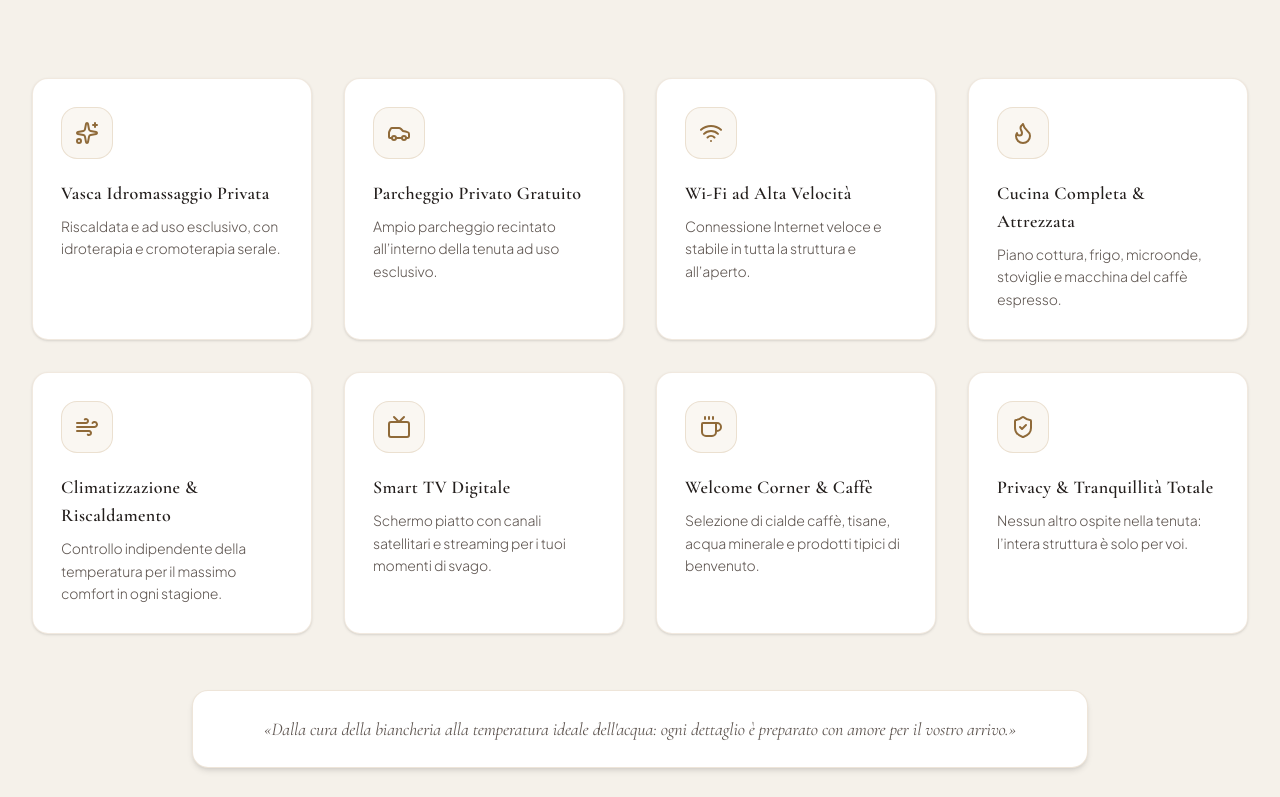
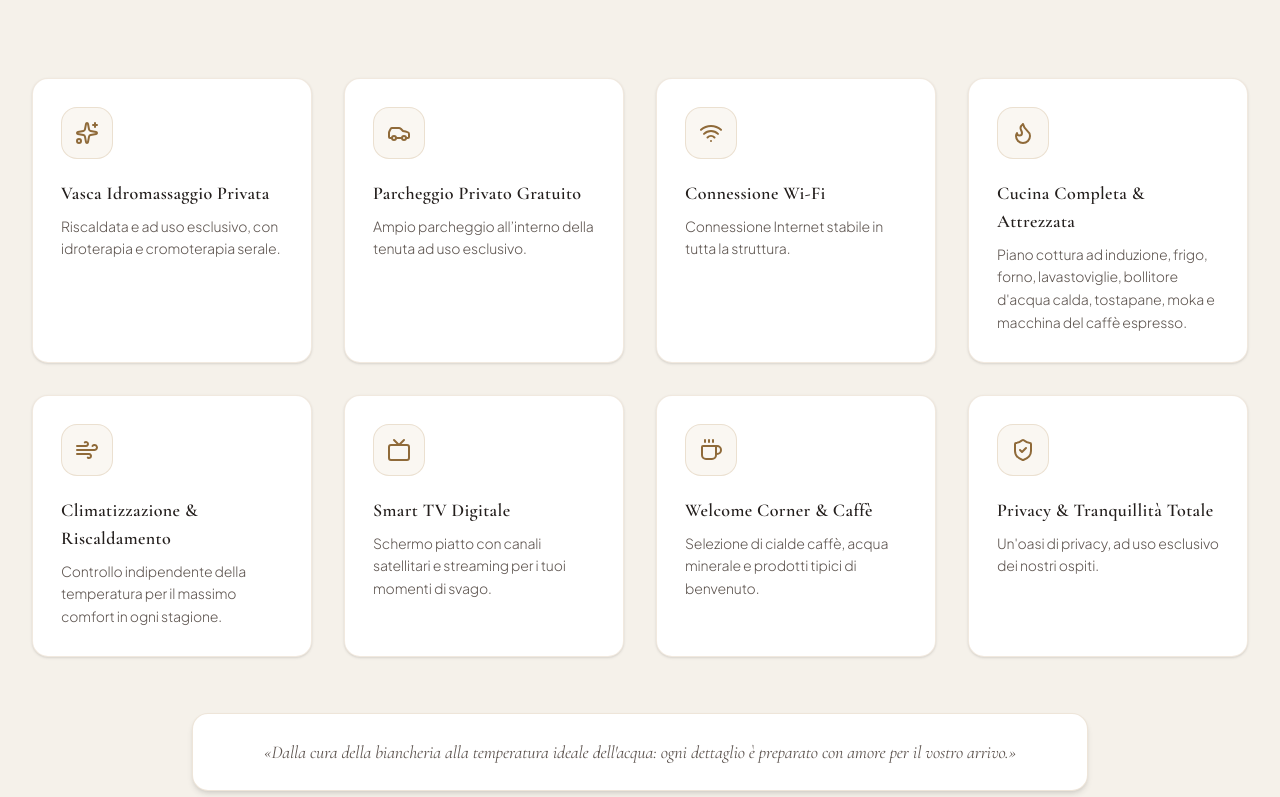
Before and after one commit to MrGeniale/noce-di-pietra-luxury-trulli, a React (Vite) app: page / in a window 1280 px wide. Shown: the part 4773-5570 px from the top of the page. Built offline with nearby package versions, Linux system fonts and the light colour scheme.

Commit message:
Aggiornata foto idromassaggio e testi servizi inclusi

```diff
--- a/src/components/JacuzziSection.tsx
+++ b/src/components/JacuzziSection.tsx
@@ -38,7 +38,7 @@ export const JacuzziSection: React.FC<JacuzziProps> = ({ onOpenBooking }) => {
           {/* Main Large Visual Card */}
           <div className="lg:col-span-7 relative group rounded-3xl overflow-hidden border border-[#c5a880]/30 shadow-2xl">
             <img
-              src="/images/img_8224.jpg"
+              src="/images/jacuzzi-relax.jpg"
               alt="Vasca Idromassaggio Noce di Pietra Luxury Trulli"
               className="w-full h-[400px] sm:h-[500px] object-cover object-center transform group-hover:scale-105 transition-transform duration-700"
             />
--- a/src/data/content.ts
+++ b/src/data/content.ts
@@ -239,17 +239,17 @@ export const content: { it: ContentData; en: ContentData } = {
         {
           icon: 'Car',
           title: 'Parcheggio Privato Gratuito',
-          desc: 'Ampio parcheggio recintato all’interno della tenuta ad uso esclusivo.',
+          desc: 'Ampio parcheggio all’interno della tenuta ad uso esclusivo.',
         },
         {
           icon: 'Wifi',
-          title: 'Wi-Fi ad Alta Velocità',
-          desc: 'Connessione Internet veloce e stabile in tutta la struttura e all’aperto.',
+          title: 'Connessione Wi-Fi',
+          desc: 'Connessione Internet stabile in tutta la struttura.',
         },
         {
           icon: 'Flame',
           title: 'Cucina Completa & Attrezzata',
-          desc: 'Piano cottura, frigo, microonde, stoviglie e macchina del caffè espresso.',
+          desc: 'Piano cottura ad induzione, frigo, forno, lavastoviglie, bollitore d\'acqua calda, tostapane, moka e macchina del caffè espresso.',
         },
         {
           icon: 'Wind',
@@ -264,12 +264,12 @@ export const content: { it: ContentData; en: ContentData } = {
         {
           icon: 'Coffee',
           title: 'Welcome Corner & Caffè',
-          desc: 'Selezione di cialde caffè, tisane, acqua minerale e prodotti tipici di benvenuto.',
+          desc: 'Selezione di cialde caffè, acqua minerale e prodotti tipici di benvenuto.',
         },
         {
           icon: 'ShieldCheck',
           title: 'Privacy & Tranquillità Totale',
-          desc: 'Nessun altro ospite nella tenuta: l’intera struttura è solo per voi.',
+          desc: 'Un\'oasi di privacy, ad uso esclusivo dei nostri ospiti.',
         },
       ],
     },
@@ -458,18 +458,18 @@ export const content: { it: ContentData; en: ContentData } = {
         },
         {
           icon: 'Car',
-          title: 'Free Private Gated Parking',
-          desc: 'Spacious on-site secure parking within the private gated estate.',
+          title: 'Free Private Parking',
+          desc: 'Spacious on-site parking within the estate for exclusive use.',
         },
         {
           icon: 'Wifi',
-          title: 'High-Speed Wi-Fi',
-          desc: 'Fast and reliable Internet access inside the trullo and across outdoor areas.',
+          title: 'Wi-Fi Connection',
+          desc: 'Stable Internet connection throughout the property.',
         },
         {
           icon: 'Flame',
           title: 'Fully Equipped Kitchen',
-          desc: 'Cooktop, fridge, microwave, espresso machine, and complete dinnerware.',
+          desc: 'Induction cooktop, fridge, oven, dishwasher, hot water kettle, toaster, moka and espresso machine.',
         },
         {
           icon: 'Wind',
@@ -484,12 +484,12 @@ export const content: { it: ContentData; en: ContentData } = {
         {
           icon: 'Coffee',
           title: 'Welcome Corner & Coffee',
-          desc: 'Espresso coffee capsules, teas, mineral water, and local welcome treats.',
+          desc: 'Selection of coffee pods, mineral water, and local welcome treats.',
         },
         {
           icon: 'ShieldCheck',
           title: 'Complete Privacy & Quiet',
-          desc: 'No other guests on the property: the entire estate is exclusively for you.',
+          desc: 'A private sanctuary dedicated exclusively to our guests.',
         },
       ],
     },
```
Also changed, not shown: public/images/jacuzzi-relax.jpg (added).
